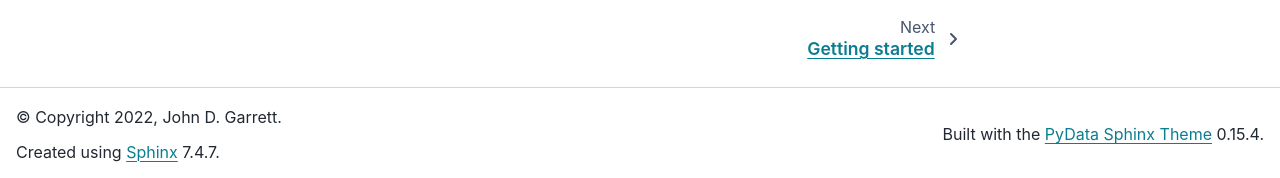
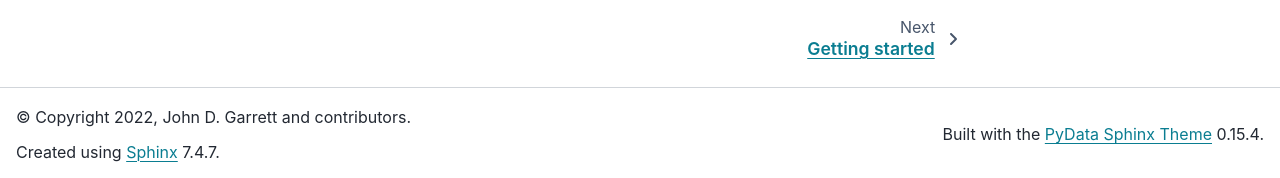
Before and after one commit to garrettj403/SciencePlots, a Sphinx documentation site: the page built from docs/source/index.rst, in a window 1280 px wide and 957 px high. Shown: the part 776-954 px from the top of the window. Built offline with Sphinx 7.4.7 and the PyData theme 0.15.4, drawn with Linux system fonts in a browser that asks for light colours; pages that are not in the unit, such as notebooks, are missing from menus.

Commit message:
Add contributors to copyright

```diff
--- a/docs/source/conf.py
+++ b/docs/source/conf.py
@@ -9,7 +9,7 @@ from sphinx_gallery.sorting import ExampleTitleSortKey
 # https://www.sphinx-doc.org/en/master/usage/configuration.html#project-information
 
 project = 'SciencePlots'
-copyright = '2022, John D. Garrett'
+copyright = '2022, John D. Garrett and contributors'
 author = 'John D. Garrett'
 release = '2.0.1'
 
```
